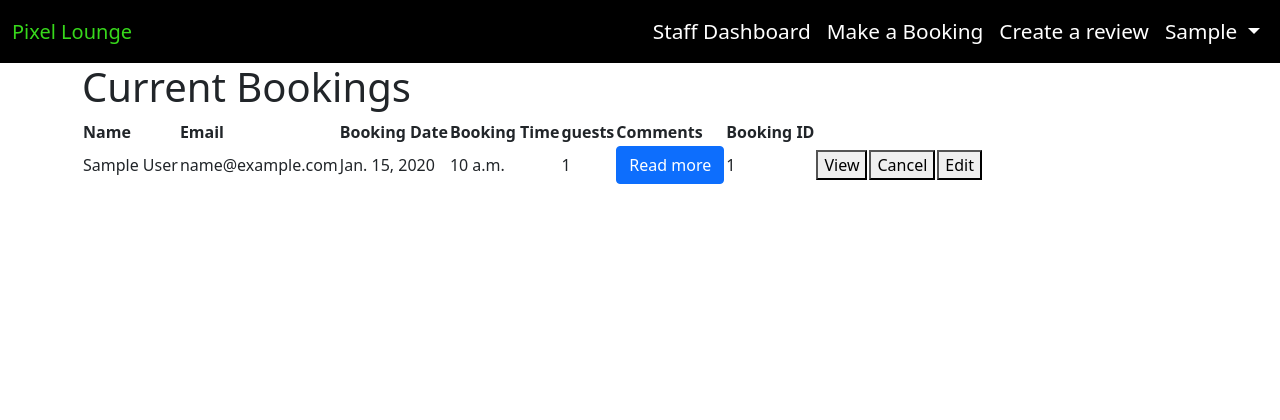
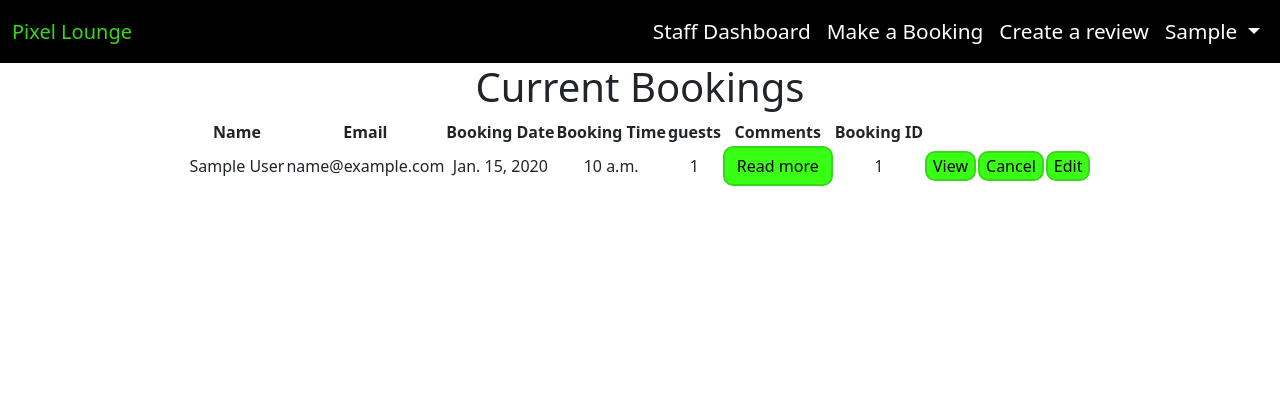
Before and after one commit to HarrisonT1/Portfolio-Project-4, a Django app: page /profile/profile/bookings/ in a window 1280 px wide. Shown: the top 420 px of the page. Run offline with Django 4.2, Linux system fonts and the light colour scheme; a user stored in the database is signed in; tables that the repository leaves empty hold one stand-in row (values such as "Sample post"); some libraries are stand-ins or nearby versions.

Commit message:
Move modal outside of form

```diff
--- a/profile_app/templates/profile_app/booking_list.html
+++ b/profile_app/templates/profile_app/booking_list.html
@@ -1,12 +1,12 @@
 {% extends "base.html" %} {% block content %} {% load static %} {% include "navbar_2.html" %}
 
 
-<div class="container">
-    <div class="row">
+<div class="container d-flex flex-column justify-content-center align-items-center text-center">
+    <div class="row d-flex flex-column justify-content-center align-items-center text-center">
         <h1>Current Bookings</h1>
         {% if bookings %}
         <div class="table-responsive">
-            <table>
+            <table id="booking-list">
                 <thead>
                     <tr>
                         <th>Name</th>
@@ -27,25 +27,30 @@
                             <td>{{ booking.booking_time }}</td>
                             <td>{{ booking.number_of_people }}</td>
                             <td>
-                                <button class="btn btn-primary" data-bs-toggle="modal" data-bs-target="#commentModal-{{ booking.booking_id }}">Read more</button>
+                                <button class="btn button-colour" data-bs-toggle="modal" data-bs-target="#commentModal-{{ booking.booking_id }}">Read more</button>
                             </td>
                             <td>{{ booking.booking_id }}</td>
                             <td>
                                 <a href="{% url 'booking_details' booking.booking_id %}">
-                                    <button type="button">View</button>
+                                    <button class="button-colour" type="button">View</button>
                                 </a>
                             </td>
                             <td>
                                 <a href="{% url 'booking_cancel' booking.booking_id %}">
-                                    <button type="button">Cancel</button>
+                                    <button class="button-colour" type="button">Cancel</button>
                                 </a>
                             </td>
                             <td>
                                 <a href="{% url 'booking_edit' booking.booking_id %}">
-                                    <button type="button">Edit</button>
+                                    <button class="button-colour" type="button">Edit</button>
                                 </a>
                             </td>
                         </tr>
+
+                    {% endfor %}
+                </tbody>
+            </table>
+            {% for booking in bookings %}
             <div class="modal fade" id="commentModal-{{ booking.booking_id }}" tabindex="-1">
                 <div class="modal-dialog">
                     <div class="modal-content">
@@ -63,8 +68,6 @@
                 </div>
             </div>
             {% endfor %}
-                </tbody>
-            </table>
         </div>
         {% endif %}
     </div>
--- a/static/css/style.css
+++ b/static/css/style.css
@@ -35,6 +35,10 @@ body {
 .button-colour:hover {
     border: #1395e0 2px solid;
     color: blue;
+}
+
+#booking-list {
+
 }
 
 /* Navbar */
```
Lines whose indentation alone changed are shown as unchanged.
